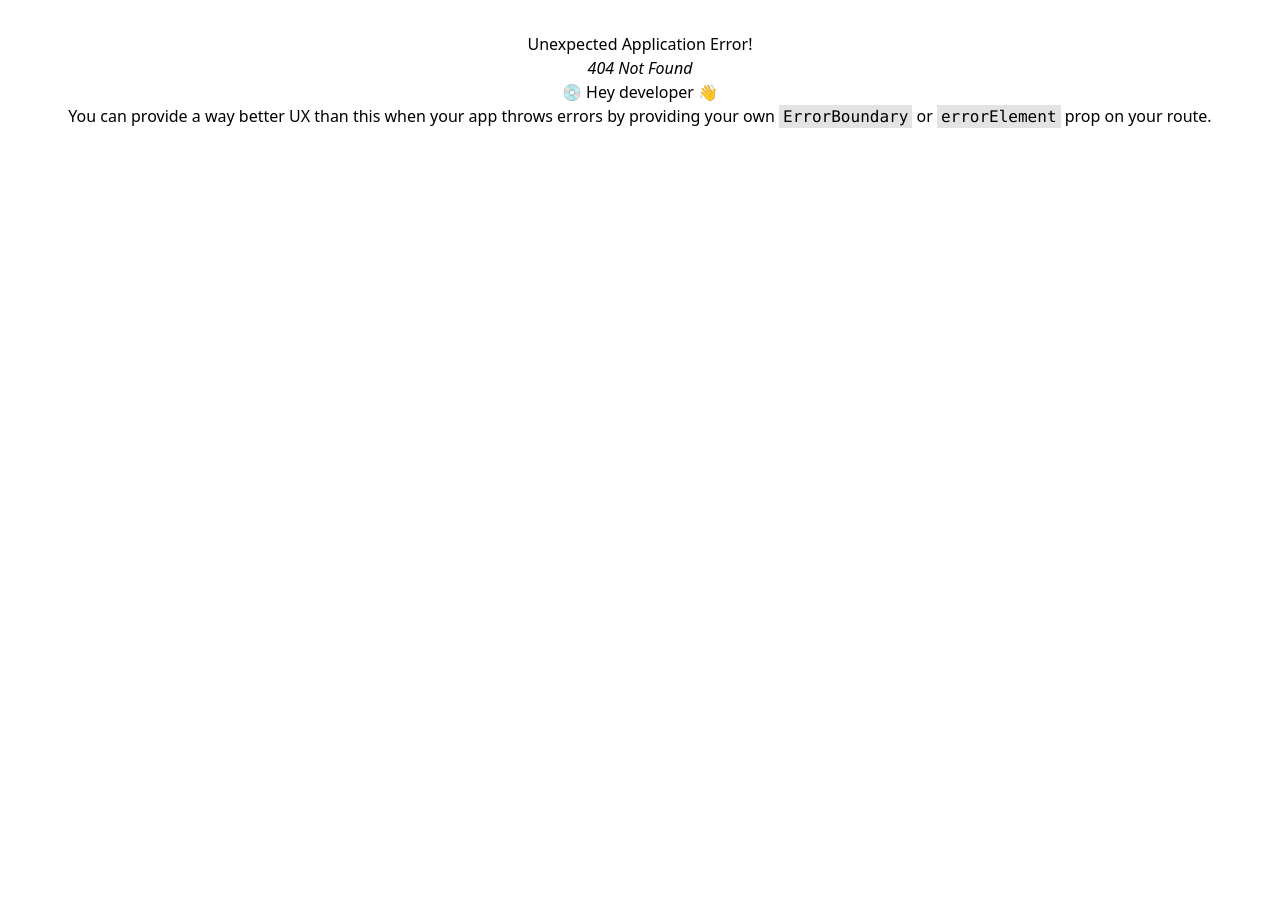
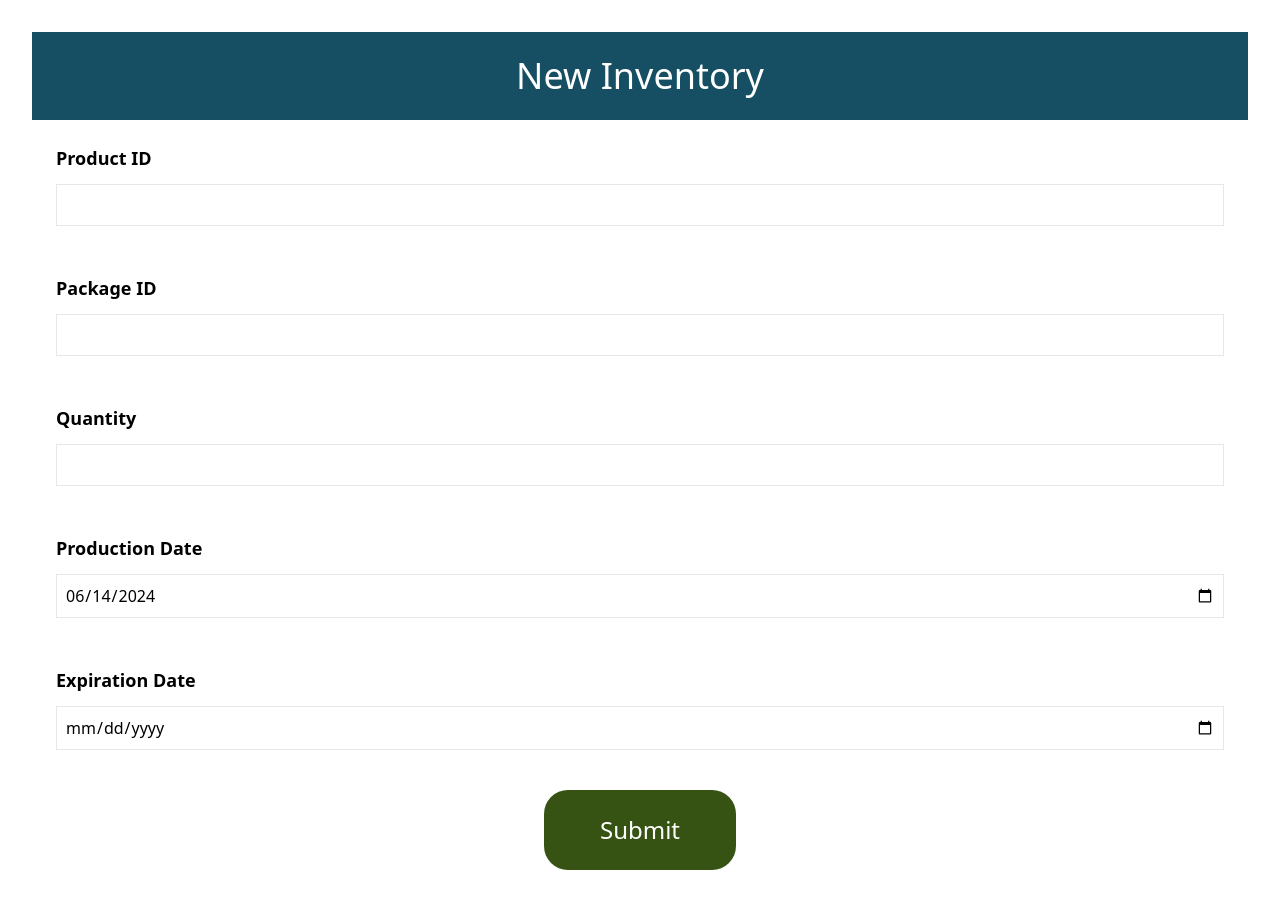
Before and after one commit to SmartFlow-Logistics/SMART_FLOW_QRCODE_CLIENT, a React (Vite) app: page /newInventory in a window 1280 px wide. Before the commit this address had no page. Shown: the top 908 px of the page. Before the commit the page ends 800 px from the top, so only its background shows below. Built offline with nearby package versions, Linux system fonts and the light colour scheme.

Commit message:
last update

```diff
--- a/package.json
+++ b/package.json
@@ -18,7 +18,8 @@
     "react": "^18.2.0",
     "react-dom": "^18.2.0",
     "react-router-dom": "^6.23.1",
-    "sort-by": "^1.2.0"
+    "sort-by": "^1.2.0",
+    "sweetalert2": "^11.11.1"
   },
   "devDependencies": {
     "@types/react": "^18.2.66",
--- a/src/App.tsx
+++ b/src/App.tsx
@@ -3,6 +3,7 @@ import { Route, createBrowserRouter, createRoutesFromElements, RouterProvider }
 import './App.css'
 import Home from './pages/Home';
 import ProductCheck from './pages/ProductCheck';
+import NewInventory from './pages/NewInventory';
 
 
 const router = createBrowserRouter(
@@ -10,6 +11,7 @@ const router = createBrowserRouter(
     <Route path="/">
       <Route index element={<Home />} />
       <Route path="check" element={<ProductCheck />} />
+      <Route path="newInventory" element={<NewInventory />} />
     </Route>
   )
 )
--- /dev/null
+++ b/src/actions/inventory_action.ts
@@ -0,0 +1,17 @@
+import { AxiosError } from "axios";
+import http from "../http-common";
+import {
+  NewInventoryRequest,
+  NewInventoryResponse,
+} from "../types/inventory_types";
+
+export async function createNewInventory(newInventory: NewInventoryRequest) {
+  try {
+    const res = await http.post(`/inventory`, newInventory);
+    return res.data as NewInventoryResponse;
+  } catch (error) {
+    const axiosError = error as AxiosError;
+    console.log(axiosError);
+    return axiosError.message as string;
+  }
+}
--- /dev/null
+++ b/src/components/SnackBar.tsx
@@ -0,0 +1,7 @@
+function SnackBar() {
+  return (
+    <div>SnackBar</div>
+  )
+}
+
+export default SnackBar
--- a/src/pages/Home.tsx
+++ b/src/pages/Home.tsx
@@ -1,6 +1,8 @@
 function Home() {
   return (
-    <div>Home</div>
+    <div>
+      Home
+    </div>
   )
 }
 
--- /dev/null
+++ b/src/pages/Inventories.tsx
@@ -0,0 +1,12 @@
+function Inventories() {
+    return (
+        <div>
+            <div className='bg-cyan-900 py-6 text-white'>
+                <h1 className='text-4xl'>Inventories</h1>
+            </div>
+
+        </div>
+    )
+}
+
+export default Inventories
--- /dev/null
+++ b/src/pages/NewInventory.tsx
@@ -0,0 +1,140 @@
+import React, { useState } from 'react'
+import Swal from 'sweetalert2'
+import { createNewInventory } from '../actions/inventory_action'
+import { NewInventoryRequest } from '../types/inventory_types'
+
+function NewInventory() {
+
+    const [formData, setFormData] = useState({
+        productId: '',
+        packageId: '',
+        quantity: 0,
+        location: '',
+        productionDate: new Date().toISOString().split('T')[0],
+        expirationDate: ''
+    })
+
+    const [isPending, setIsPending] = useState(false)
+
+    const handleInputChange = (
+        e: React.ChangeEvent<HTMLTextAreaElement | HTMLInputElement>
+    ) => {
+        const { name, value } = e.target;
+        setFormData((prevFormData) => ({
+            ...prevFormData,
+            [name]: value,
+        }));
+    };
+
+    async function handleSubmit(event: React.FormEvent<HTMLFormElement>) {
+        event.preventDefault()
+        const data: NewInventoryRequest = {
+            productId: formData.productId,
+            packageId: formData.packageId,
+            expirationDate: new Date(formData.expirationDate),
+            productionDate: new Date(formData.productionDate),
+            quantityAvailable: Number(formData.quantity)
+        }
+        setIsPending(true)
+        const response = await createNewInventory(data)
+        if (typeof (response) !== 'string') {
+            setIsPending(false)
+            Swal.fire({
+                icon: 'success',
+                title: 'New Inventory created successfully',
+                text: response.message,
+            })
+            // reset the form
+            setFormData({
+                productId: '',
+                packageId: '',
+                quantity: 0,
+                location: '',
+                productionDate: new Date().toISOString().split('T')[0],
+                expirationDate: ''
+            })
+
+        } else {
+            setIsPending(false)
+            Swal.fire({
+                icon: 'error',
+                title: 'Error!',
+                text: 'response',
+            })
+        }
+    }
+    return (
+        <div>
+            <div className='bg-cyan-900 py-6 text-white'>
+                <h1 className='text-4xl'>New Inventory</h1>
+            </div>
+            <form onSubmit={handleSubmit}>
+                <div className='flex flex-col p-6 items-start space-y-3 w-full'>
+                    <label className='text-lg font-semibold'>Product ID</label>
+                    <input
+                        type='text'
+                        className='border p-2 w-full'
+                        onChange={handleInputChange}
+                        name='productId'
+                        value={formData.productId}
+                    />
+                </div>
+                <div className='flex flex-col p-6 items-start space-y-3 w-full'>
+                    <label className='text-lg font-semibold'>Package ID</label>
+                    <input
+                        type='text'
+                        className='border p-2 w-full'
+                        onChange={handleInputChange}
+                        name='packageId'
+                        value={formData.packageId}
+                    />
+                </div>
+                <div className='flex flex-col p-6 items-start space-y-3 w-full'>
+                    <label className='text-lg font-semibold'>Quantity</label>
+                    <input
+                        type='number'
+                        className='border p-2 w-full'
+                        onChange={handleInputChange}
+                        name='quantity'
+                        value={formData.quantity === 0 ? '' : formData.quantity}
+                    />
+                </div>
+                <div className='flex flex-col p-6 items-start space-y-3 w-full'>
+                    <label className='text-lg font-semibold'>Production Date</label>
+                    <input
+                        type='date'
+                        className='border p-2 w-full'
+                        onChange={handleInputChange}
+                        name='productionDate'
+                        value={formData.productionDate}
+                    />
+                </div>
+                <div className='flex flex-col p-6 items-start space-y-3 w-full'>
+                    <label className='text-lg font-semibold'>Expiration Date</label>
+                    <input
+                        type='date'
+                        className='border p-2 w-full'
+                        onChange={handleInputChange}
+                        name='expirationDate'
+                        value={formData.expirationDate}
+                    />
+                </div>
+                <div className='flex flex-col items-center p-4 rounded-md'>
+                    <button type='submit' className='bg-lime-900 text-white text-2xl px-14 py-6 rounded-3xl'>
+                        {isPending ? (
+                            <div
+                                className="inline-block h-8 w-8 animate-spin rounded-full border-4 border-solid border-current border-e-transparent align-[-0.125em] text-surface motion-reduce:animate-[spin_1.5s_linear_infinite] dark:text-white"
+                                role="status">
+                                <span
+                                    className="!absolute !-m-px !h-px !w-px !overflow-hidden !whitespace-nowrap !border-0 !p-0 ![clip:rect(0,0,0,0)]"
+                                >Loading...</span>
+                            </div>
+                        ) : 'Submit'}
+                    </button>
+                </div>
+            </form>
+        </div>
+    )
+}
+
+export default NewInventory
--- /dev/null
+++ b/src/types/inventory_types.ts
@@ -0,0 +1,13 @@
+export interface NewInventoryRequest {
+  productId: string;
+  packageId: string;
+  expirationDate: Date;
+  productionDate: Date;
+  quantityAvailable: number;
+}
+
+export interface NewInventoryResponse {
+  status: string;
+  data: NewInventoryRequest;
+  message: string;
+}
--- a/vite.config.ts
+++ b/vite.config.ts
@@ -4,5 +4,4 @@ import react from '@vitejs/plugin-react-swc'
 // https://vitejs.dev/config/
 export default defineConfig({
   plugins: [react()],
-  base: "SMART_FLOW_QRCODE_CLIENT"
 })
```
Also changed, not shown: 1 other file (tests, documents, lock files or other folders).
